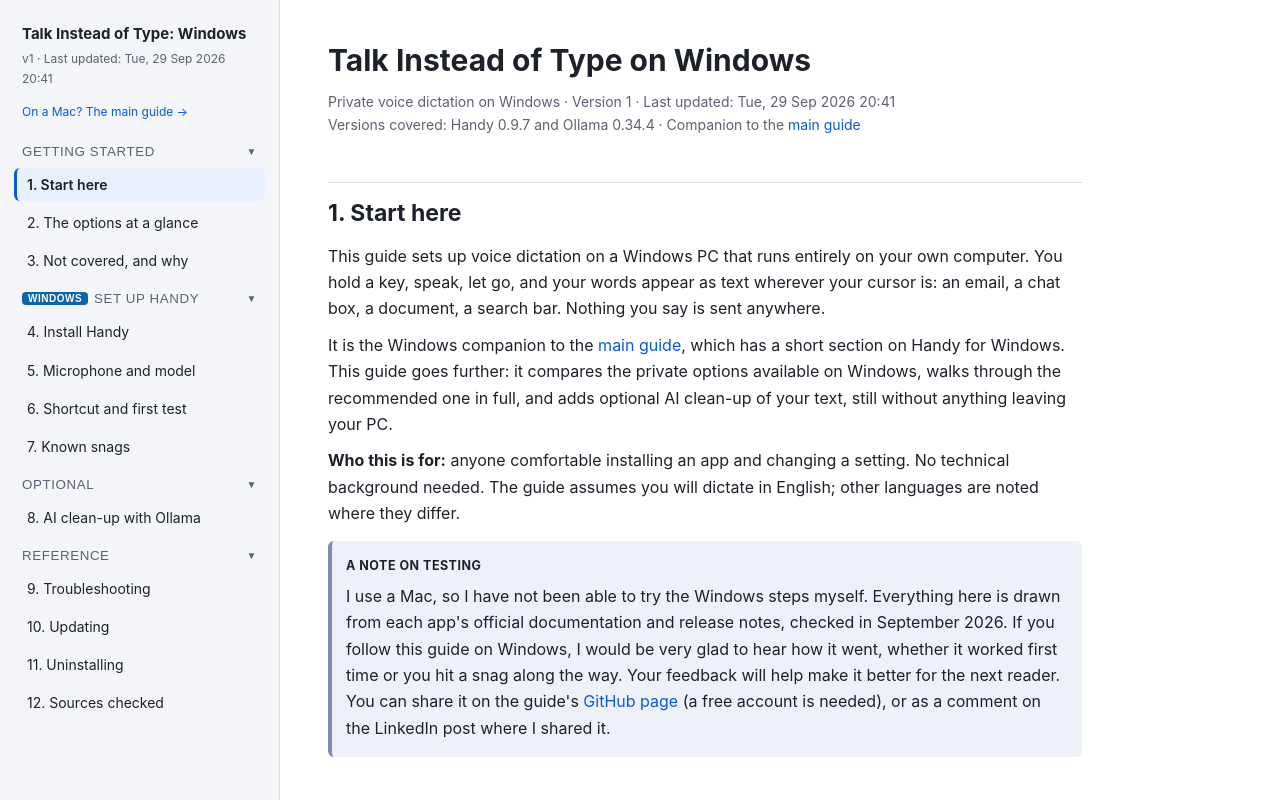
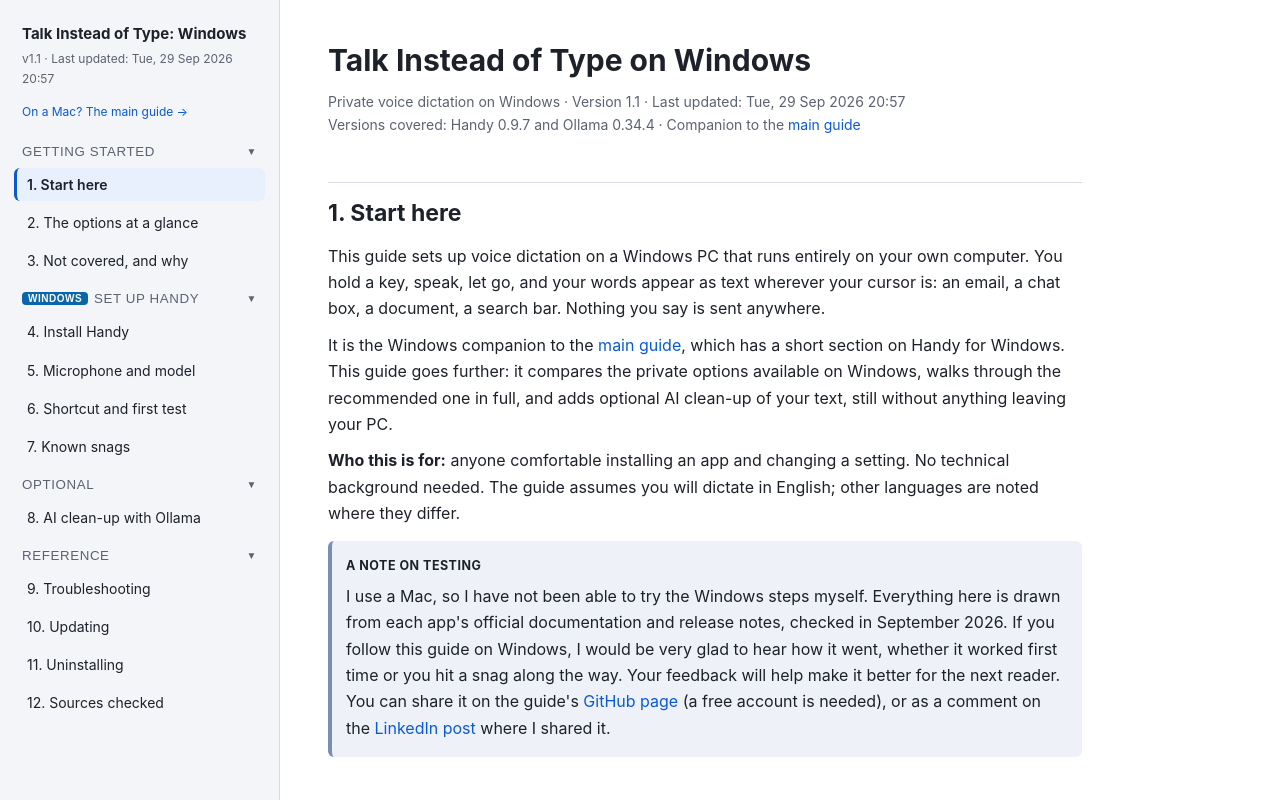
Before and after one commit to maheshmirchandani/talk-instead-of-type, a plain HTML site: page windows.html in a window 1280 px wide. Shown: the top 800 px of the page. Drawn offline with Linux system fonts and the light colour scheme.

Commit message:
Link the LinkedIn post for feedback; Windows guide v1.1

```diff
--- a/windows.html
+++ b/windows.html
@@ -6,10 +6,10 @@
 <meta name="description" content="Private, on-device voice dictation on Windows: the options compared, Handy set up step by step, and optional local AI clean-up with Ollama.">
 <meta name="title" content="Talk Instead of Type on Windows">
 <meta name="created" content="2026-09-29-2041">
-<meta name="last_modified" content="2026-09-29-2041">
+<meta name="last_modified" content="2026-09-29-2057">
 <meta name="author" content="Mahesh Mirchandani">
 <meta name="status" content="published">
-<meta name="supersedes" content="none">
+<meta name="supersedes" content="Windows-Dictation-Guide-v1.html">
 <title>Talk Instead of Type on Windows</title>
 <style>
   :root {
@@ -154,7 +154,7 @@
 
 <nav id="sidebar">
   <p class="navtitle">Talk Instead of Type: Windows</p>
-  <p class="stamp">v1 &middot; Last updated: Tue, 29 Sep 2026 20:41</p>
+  <p class="stamp">v1.1 &middot; Last updated: Tue, 29 Sep 2026 20:57</p>
   <p class="stamp"><a href="index.html">On a Mac? The main guide &rarr;</a></p>
 
   <div class="group">
@@ -194,7 +194,7 @@
 <main>
 
 <h1>Talk Instead of Type on Windows</h1>
-<p class="meta">Private voice dictation on Windows &middot; Version 1 &middot; Last updated: Tue, 29 Sep 2026 20:41<br>
+<p class="meta">Private voice dictation on Windows &middot; Version 1.1 &middot; Last updated: Tue, 29 Sep 2026 20:57<br>
 Versions covered: Handy 0.9.7 and Ollama 0.34.4 &middot; Companion to the <a href="index.html">main guide</a></p>
 
 <h2 id="start">1. Start here</h2>
@@ -202,7 +202,7 @@
 <p>It is the Windows companion to the <a href="index.html">main guide</a>, which has a short section on Handy for Windows. This guide goes further: it compares the private options available on Windows, walks through the recommended one in full, and adds optional AI clean-up of your text, still without anything leaving your PC.</p>
 <p><strong>Who this is for:</strong> anyone comfortable installing an app and changing a setting. No technical background needed. The guide assumes you will dictate in English; other languages are noted where they differ.</p>
 <div class="callout note"><span class="label">A note on testing</span>
-<p>I use a Mac, so I have not been able to try the Windows steps myself. Everything here is drawn from each app's official documentation and release notes, checked in September 2026. If you follow this guide on Windows, I would be very glad to hear how it went, whether it worked first time or you hit a snag along the way. Your feedback will help make it better for the next reader. You can share it on the guide's <a href="https://github.com/maheshmirchandani/talk-instead-of-type/issues">GitHub page</a> (a free account is needed), or as a comment on the LinkedIn post where I shared it.</p></div>
+<p>I use a Mac, so I have not been able to try the Windows steps myself. Everything here is drawn from each app's official documentation and release notes, checked in September 2026. If you follow this guide on Windows, I would be very glad to hear how it went, whether it worked first time or you hit a snag along the way. Your feedback will help make it better for the next reader. You can share it on the guide's <a href="https://github.com/maheshmirchandani/talk-instead-of-type/issues">GitHub page</a> (a free account is needed), or as a comment on the <a href="https://www.linkedin.com/posts/maheshmirchandani_productivity-privacy-datasovereignty-share-7510742854156247040-6H6t/">LinkedIn post</a> where I shared it.</p></div>
 
 <h2 id="options">2. The options at a glance</h2>
 <p>Four options keep your voice on your own PC, and all of them can be used for free.</p>
```
